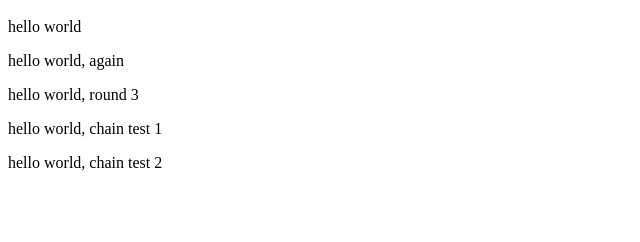
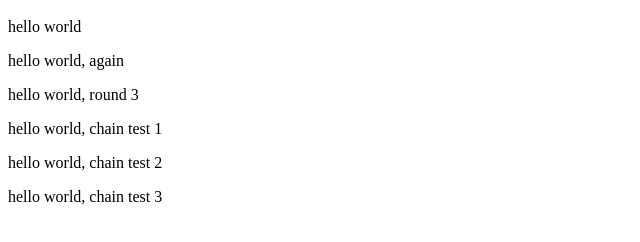
Before and after one commit to osgav/subtest-456, a plain HTML site: page example-project/project.html in a window 1280 px wide. Shown: the part 48-290 px from the top of the page, without its empty margins (0-640 px from the left). Drawn offline with Linux system fonts and the light colour scheme.

Commit message:
hello world chain test 3

```diff
--- a/example-project/project.html
+++ b/example-project/project.html
@@ -9,5 +9,6 @@
 <p>hello world, round 3</p>
 <p>hello world, chain test 1</p>
 <p>hello world, chain test 2</p>
+<p>hello world, chain test 3</p>
 </body>
 </html>
```
